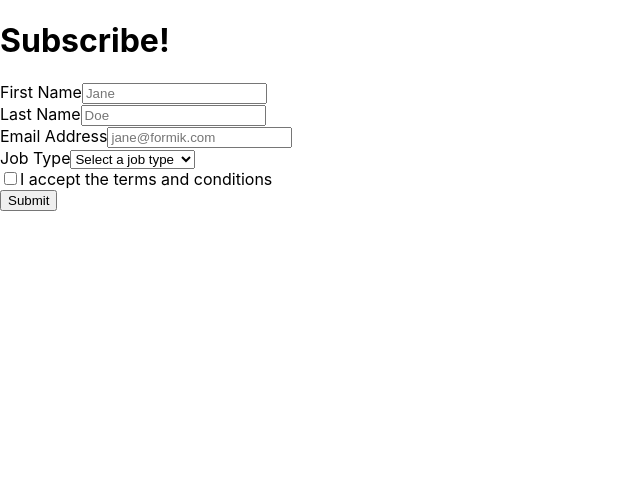
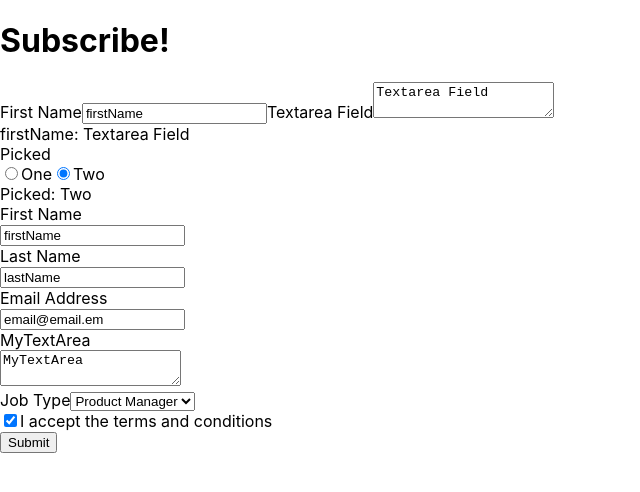
Before and after one commit to uchenick55/formik1, a React (Create React App) app: page / in a window 1280 px wide. Shown: the top 492 px of the page, without its empty margins (0-640 px from the left). Built offline with nearby package versions, Linux system fonts and the light colour scheme.

Commit message:
2 варианта ввода плюс композиция input/textarea

```diff
--- a/src/components/SignupForm.jsx
+++ b/src/components/SignupForm.jsx
@@ -1,16 +1,35 @@
 import React from "react";
-import {Formik, Form, useField} from "formik";
-import * as Yup from 'yup'
+import {Formik, Form, useField, Field, ErrorMessage} from "formik"; //формик с компонентами и пользовательским хуком
+import * as Yup from 'yup' // валидация форм с помошью сторонней библиотеки Yup
 
-const MyTextInput = ({label, ...props}) => {
+
+const Composition = ({label, children, ...props}) => {
+    const [field, meta] = useField(props.props) // получить доп данные (blur/error)
+    return (
+        <>
+            <label htmlFor={props.props.id || props.props.name}>{label}</label> {/*лейб либо с props.id (которого пока нет), либо с props.name*/}
+            <br/> {/*перенос стоки*/}
+            {children}
+            {meta.touched && meta.error && <div className='error'>{meta.error}</div>} {/*вывод ошибок если касались поля и есть ошибка*/}
+            <br/>{/*перенос стоки*/}
+        </>
+    )
+}
+
+const MyTextArea = ({label, ...props}) => {  // вынесенная общая часть для тесктового поля
+    const [field] = useField(props) // получить доп данные (blur/error)
+    return (
+        <Composition label={label} props={props}>
+            <textarea className='text-area' {...field} {...props}/>  {/*то различие между input и textarea*/}
+        </Composition>
+    )
+}
+const MyTextInput = ({label, ...props}) => {  // вынесенная общая часть для тесктового поля
     const [field, meta] = useField(props)
     return (
-        <>
-            <label htmlFor={props.id || props.name}>{label}</label>
-            <input className='text-input' {...field} {...props}/>
-            {meta.touched && meta.error && <div className='error'>{meta.error}</div> }
-            <br/>
-        </>
+        <Composition label={label} props={props}>
+            <input className='text-input' {...field} {...props}/> {/*то различие между input и textarea*/}
+        </Composition>
     )
 }
 
@@ -38,9 +57,7 @@ const MySelect = ({label, ...props}) => {
             <br/>
         </div>
     )
-
 }
-
 
 const SignupForm = ({onSubmitForm}) => {
     return (
@@ -48,11 +65,14 @@ const SignupForm = ({onSubmitForm}) => {
             <h1>Subscribe!</h1>
             <Formik
                 initialValues={{
-                firstName: "",
-                lastName: '',
-                email: "",
-                acceptedTerms: false, // добавлен для нашего чекбокса
-                jobType: "", // добавлен для нашего select
+                    firstName: "firstName",
+                    lastName: 'lastName',
+                    email: "email@email.em",
+                    acceptedTerms: true, // добавлен для нашего чекбокса
+                    jobType: "product", // добавлен для нашего select
+                    message: "Textarea Field", //
+                    comments: "MyTextArea",
+                    picked: "Two"
                 }}
                 validationSchema={Yup.object({
                         firstName: Yup.string()
@@ -63,6 +83,9 @@ const SignupForm = ({onSubmitForm}) => {
                             .required('Required'),
                         email: Yup.string()
                             .email('Invalid email address')
+                            .required('Required'),
+                        comments: Yup.string()
+                            .max(50, 'Must be 50 characters or less')
                             .required('Required'),
                         acceptedTerms: Yup.boolean()
                             .required('Required')
@@ -77,34 +100,69 @@ const SignupForm = ({onSubmitForm}) => {
                 )}
                 onSubmit={(values, {setSubmitting}) => {
                     setTimeout(() => {
-                    alert(JSON.stringify(values, null, 2));
-                    onSubmitForm(values)
+                        alert(JSON.stringify(values, null, 2)); // после отправки формы вывести alert
+                        onSubmitForm(values) // колбек, который принмает результат ввода формы
                     }, 400)
                 }}
             >
+                {({values}) => ( // обертка для вывода значений ввода в любом месте формы паралельно (или в итоге)
+
                     <Form>
+
+                        <label htmlFor="firstName">First Name</label>
+                        <Field name="firstName" type="text"/>
+                        <ErrorMessage name="firstName"/>
+
+                        <label htmlFor="firstName">Textarea Field</label>
+                        <Field name="message" as="textarea" className="form-textarea"/>
+                        <ErrorMessage name="message"/>
+                        <div>firstName: {values.message}</div>
+
+
+                        <div id="my-radio-group">Picked</div>
+                        <div role="group" aria-labelledby="my-radio-group">
+                            <label>
+                                <Field type="radio" name="picked" value="One"/>
+                                One
+                            </label>
+                            <label>
+                                <Field type="radio" name="picked" value="Two"/>
+                                Two
+                            </label>
+
+                            <div>Picked: {values.picked}</div>
+
+                        </div>
+
                         <MyTextInput
                             label="First Name"
-                    name = 'firstName'
-                    type='text'
+                            name='firstName'
+                            type='firstName'
                             placeholder='Jane'
                         />
 
                         <MyTextInput
                             label="Last Name"
-                    name = 'lastName'
+                            name='lastName'
                             type='text'
                             placeholder='Doe'
                         />
 
                         <MyTextInput
                             label="Email Address"
-                    name = 'email'
+                            name='email'
                             type='email'
                             placeholder='jane@formik.com'
                         />
 
-                <MySelect label='Job Type' name = 'jobType'>
+                        <MyTextArea
+                            label="MyTextArea"
+                            name='comments'
+                            type='text'
+                            placeholder='Your comments to Subscribe'
+                        />
+
+                        <MySelect label='Job Type' name='jobType'>
                             <option value=''>Select a job type</option>
                             <option value='designer'>Designer</option>
                             <option value='development'>Developer</option>
@@ -118,6 +176,7 @@ const SignupForm = ({onSubmitForm}) => {
 
                         <button type='submit'>Submit</button>
                     </Form>
+                )}
             </Formik>
         </>
     )
```
Lines whose indentation alone changed are shown as unchanged.
